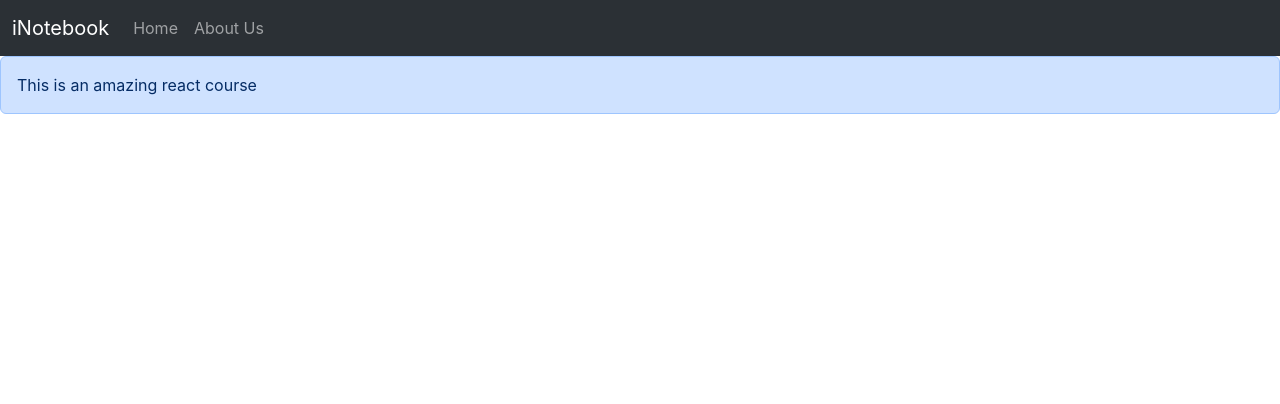
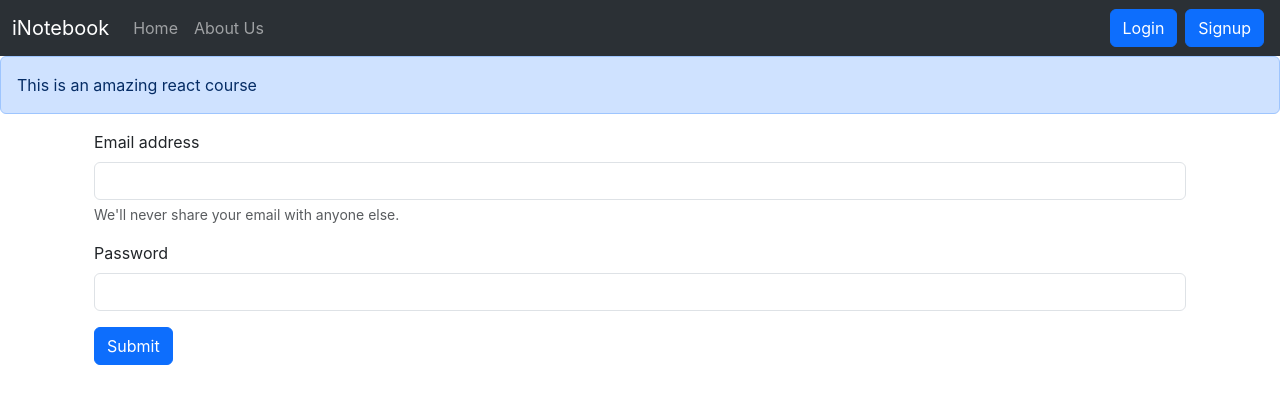
Before and after one commit to Rudraksh-Popli/iNotebook-frontend, a React (Create React App) app: page /login in a window 1280 px wide. Shown: the top 404 px of the page. Built offline with nearby package versions, Linux system fonts and the light colour scheme.

Commit message:
Added First Draft of Login Component

```diff
--- a/src/App.js
+++ b/src/App.js
@@ -4,6 +4,8 @@
 import About from './components/About';
 import NoteState from './contexts/notes/NoteState';
 import Alert from './components/Alert';
+import Login from './components/Login';
+import Signup from './components/Signup';
 import {
     BrowserRouter as Router,
     Routes,
@@ -21,6 +23,8 @@
                         <Routes>
                             <Route exact path="/" element={<Home />} />
                             <Route exact path="/about" element={<About />} />
+                            <Route exact path="/login" element={<Login />} />
+                            <Route exact path="/signup" element={<Signup />} />
                         </Routes>
                     </div>
                 </Router>
--- a/src/components/AddNote.js
+++ b/src/components/AddNote.js
@@ -16,7 +16,7 @@
     return (
         <div className="container my-3">
             <h3>Add a Note</h3>
-            <form className="my-3">
+            <form action="" method='post' className="my-3">
                 <div className="mb-3">
                     <label htmlFor="title" className="form-label">Title</label>
                     <input type="text" className="form-control" id="title" name="title" aria-describedby="emailHelp" onChange={onChange} value={note.title} minLength={5} required />
--- /dev/null
+++ b/src/components/Login.js
@@ -0,0 +1,47 @@
+import React, { useState } from 'react';
+import { useNavigate } from 'react-router';
+
+const Login = () => {
+    let navigate = useNavigate();
+    const [credentials, setCredentials] = useState({ email: "", password: "" });
+    const onChange = (e) => {
+        setCredentials({ ...credentials, [e.target.name]: e.target.value });
+    };
+    const handleSubmit = async (e) => {
+        e.preventDefault();
+        const response = await fetch("http://localhost:5000/api/auth/login", {
+            method: "POST",
+            headers: {
+                "Content-Type": "application/json"
+            },
+            body: JSON.stringify({ email: credentials.email, password: credentials.password })
+        });
+        const json = await response.json();
+        console.log(json);
+        if (json.success) {
+            localStorage.setItem('token', json.authToken);
+            navigate("/");
+        }
+        else {
+            alert(json.error);
+        }
+    };
+    return (
+        <div className='container my-3'>
+            <form action="" method='post' onSubmit={handleSubmit}>
+                <div className="mb-3">
+                    <label htmlFor="email" className="form-label">Email address</label>
+                    <input type="email" className="form-control" value={credentials.email} onChange={onChange} id="email" name="email" aria-describedby="emailHelp" />
+                    <div id="emailHelp" className="form-text">We'll never share your email with anyone else.</div>
+                </div>
+                <div className="mb-3">
+                    <label htmlFor="password" className="form-label">Password</label>
+                    <input type="password" className="form-control" value={credentials.password} onChange={onChange} id="password" name="password" />
+                </div>
+                <button type="submit" className="btn btn-primary">Submit</button>
+            </form>
+        </div>
+    )
+};
+
+export default Login;
--- a/src/components/Navbar.js
+++ b/src/components/Navbar.js
@@ -20,6 +20,10 @@
                             <Link to="/about" end="true" className={`nav-link${location.pathname === "/about" ? " active" : ""}`}>About Us</Link>
                         </li>
                     </ul>
+                    <div className="d-flex">
+                        <Link to="/login" end="true" className="btn btn-primary mx-1" role="button">Login</Link>
+                        <Link to="/signup" end="true" className="btn btn-primary mx-1" role="button">Signup</Link>
+                    </div>
                 </div>
             </div>
         </nav>
--- a/src/components/Notes.js
+++ b/src/components/Notes.js
@@ -37,7 +37,7 @@
                             <button type="button" className="btn-close" data-bs-dismiss="modal" aria-label="Close"></button>
                         </div>
                         <div className="modal-body">
-                            <form className="my-3" action="" method="put">
+                            <form action="" method="put" className="my-3">
                                 <div className="mb-3">
                                     <label htmlFor="etitle" className="form-label">Title</label>
                                     <input type="text" className="form-control" id="etitle" name="etitle" aria-describedby="emailHelp" value={note.etitle} onChange={onChange} minLength={5} required />
--- /dev/null
+++ b/src/components/Signup.js
@@ -0,0 +1,11 @@
+import React from 'react';
+
+const Signup = () => {
+    return (
+        <div className='container my-3'>
+            I am Signup
+        </div>
+    )
+};
+
+export default Signup;
```
